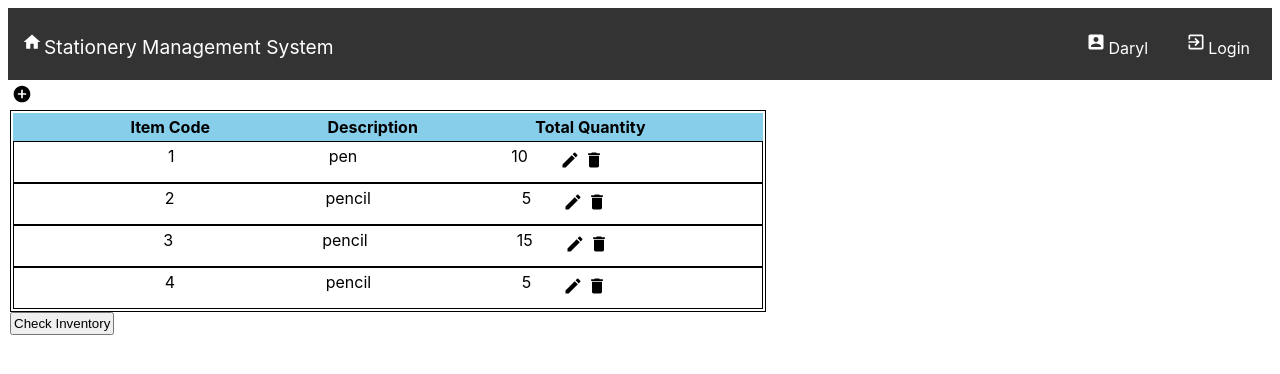
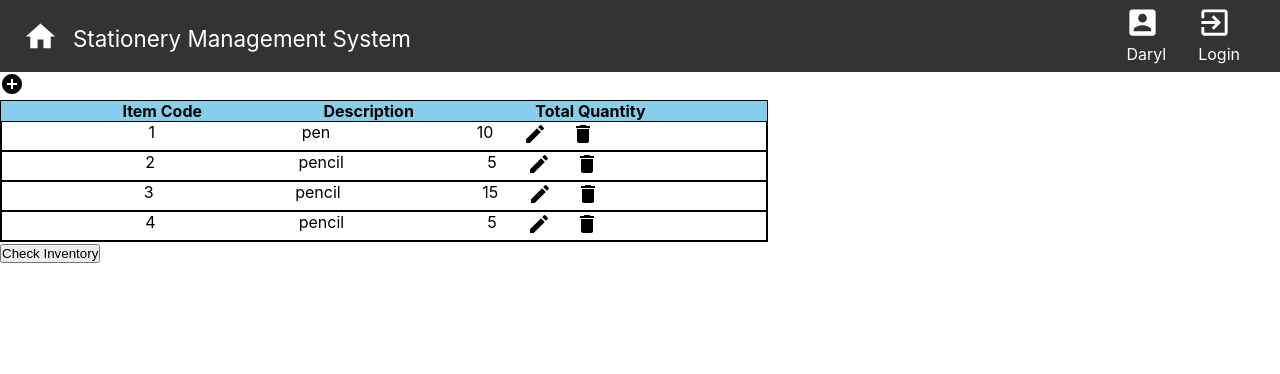
Before and after one commit to Martindreamz/Front-End-AD-Project, a React (Create React App) app: page /test in a window 1280 px wide. Shown: the top 374 px of the page. Built offline with nearby package versions, Linux system fonts and the light colour scheme; no server answers.

Commit message:
Header Icons enlarged

```diff
--- a/src/Components/Headers/Header.css
+++ b/src/Components/Headers/Header.css
@@ -1,8 +1,5 @@
 * {
   box-sizing: border-box;
-  }
-
-  body {
   margin: 0;
   padding: 0;
 }
@@ -17,12 +14,23 @@
 }
 
 .brand-title {
-    font-size: 1.2rem;
+  font-size: 1.4rem;
   margin: 0.5rem;
+}
+
+.brand-title p {
+  float: right;
+  padding-top: 0.7rem;
+}
+
+.MuiSvgIcon-root {
+  margin-right: 1.5rem;
 }
 
 .navbar-links {
   height: 100%;
+  margin-right: 1.5rem;
+  align-items: center;
 }
 
 .navbar-links ul {
@@ -39,7 +47,7 @@
   display: block;
   text-decoration: none;
   color: white;
-    padding: 1rem;
+  padding: 0 1rem 0.5rem;
 }
 
 .navbar-links li:hover {
@@ -55,6 +63,7 @@
   justify-content: space-between;
   width: 30px;
   height: 21px;
+  margin-top: 12px;
 }
 
 .toggle-button .bar {
--- a/src/Components/Headers/Header.js
+++ b/src/Components/Headers/Header.js
@@ -5,7 +5,6 @@ import { domain } from "../../Configurations/Config";
 import HomeIcon from "@material-ui/icons/Home";
 import AccountBoxIcon from "@material-ui/icons/AccountBox";
 import ExitToAppIcon from "@material-ui/icons/ExitToApp";
-
 
 class Header extends React.Component {
   constructor() {
@@ -27,30 +26,34 @@ class Header extends React.Component {
   };
 
   render() {
+    const iconStyle = {
+      width: 35,
+      height: 35,
+      marginTop: 5,
+      marginLeft: 15,
+      marginRight: 15,
+    };
+
     return (
       <nav className="navbar">
-            <div class="brand-title">
-              <HomeIcon onClick={this.homeButtonAction} />
-              Stationery Management System
+        <div className="brand-title">
+          <HomeIcon onClick={this.homeButtonAction} style={iconStyle} />
+          <p>Stationery Management System</p>
         </div>
-            <a href="#" class="toggle-button" onClick={this.toggleButtonAction}>
+        <a href="#" className="toggle-button" onClick={this.toggleButtonAction}>
           <span class="bar"></span>
           <span class="bar"></span>
           <span class="bar"></span>
         </a>
-            <div class="navbar-links">
+        <div className="navbar-links">
           <ul>
             <li>
-                  <a href="#">
-                    <AccountBoxIcon />
-                    {this.state.name}
-                  </a>
+              <AccountBoxIcon style={iconStyle} />
+              <a href="#">{this.state.name}</a>
             </li>
             <li>
-                  <a href="#">
-                    <ExitToAppIcon />
-                    {this.state.logState}
-                  </a>
+              <ExitToAppIcon style={iconStyle} />
+              <a href="#">{this.state.logState}</a>
             </li>
           </ul>
         </div>
```
Lines whose indentation alone changed are shown as unchanged.
